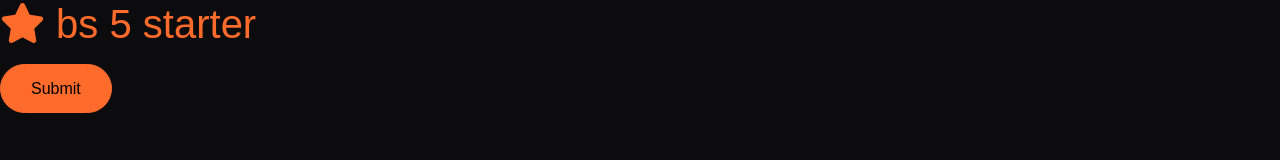
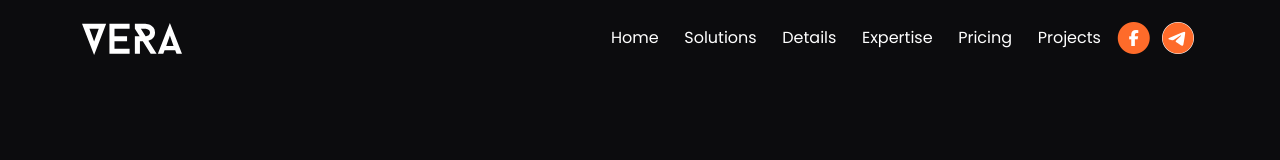
Before and after one commit to FilonenkoDima/Vera-Software-Solutions, a website: page index.html in a window 1280 px wide. Drawn offline with nearby package versions, Linux system fonts and the light colour scheme; files that its build step writes are made by us from their sources.

Commit message:
added navbar

```diff
--- a/index.html
+++ b/index.html
@@ -4,19 +4,78 @@
     <meta charset="UTF-8" />
     <meta http-equiv="X-UA-Compatible" content="IE=edge" />
     <meta name="viewport" content="width=device-width, initial-scale=1.0" />
+    <link rel="preconnect" href="https://fonts.googleapis.com" />
+    <link rel="preconnect" href="https://fonts.gstatic.com" crossorigin />
+    <link
+      href="https://fonts.googleapis.com/css2?family=Poppins:wght@300;400;600;700&display=swap"
+      rel="stylesheet"
+    />
+
     <link rel="stylesheet" href="css/fontawesome.css" />
     <link rel="stylesheet" href="css/bootstrap.css" />
     <link rel="stylesheet" href="css/styles.css" />
-    <title>starter</title>
+    <link rel="icon" href="images/favicon.png" />
+    <title>Welcome To Vera</title>
   </head>
   <body>
-    <h1 class="text-primary">
-      <i class="fa fa-star"></i>
-      bs 5 starter
-    </h1>
-    <button class="btn btn-primary">Submit</button>
+    <!-- Navbar -->
+    <nav class="navbar navbar-expand-lg sticky-top navbar-dark">
+      <div class="container">
+        <a class="navbar-brand" href="#">
+          <img src="images/logo.svg" alt="" width="100" />
+        </a>
+        <button
+          class="navbar-toggler"
+          type="button"
+          data-bs-toggle="collapse"
+          data-bs-target="#navbarNavDropdown"
+          aria-controls="navbarNavDropdown"
+          aria-expanded="false"
+          aria-label="Toggle navigation"
+        >
+          <span class="navbar-toggler-icon"></span>
+        </button>
+        <div class="collapse navbar-collapse" id="navbarNavDropdown">
+          <ul class="navbar-nav ms-auto">
+            <li class="nav-item">
+              <a class="nav-link" aria-current="page" href="#">Home</a>
+            </li>
+            <li class="nav-item">
+              <a class="nav-link" href="#solutions">Solutions</a>
+            </li>
+            <li class="nav-item">
+              <a class="nav-link" href="#details">Details</a>
+            </li>
+            <li class="nav-item">
+              <a class="nav-link" href="#expertise">Expertise</a>
+            </li>
+            <li class="nav-item">
+              <a class="nav-link" href="#pricing">Pricing</a>
+            </li>
+            <li class="nav-item">
+              <a class="nav-link" href="#projects">Projects</a>
+            </li>
+          </ul>
+          <span class="nav-item">
+            <span class="fa-stack">
+              <a href="https://t.me/filonenkod" target="_blank">
+                <i class="fas fa-circle fa-stack-2x"></i>
+                <i class="fab fa-facebook-f fa-stack-1x text-white"></i>
+              </a>
+            </span>
+            <span class="fa-stack">
+              <a href="https://t.me/filonenkod" target="_blank">
+                <i class="fas fa-circle fa-stack-2x text-white"></i>
+                <i class="fab fa-telegram fa-stack-2x text-primary"></i>
+              </a>
+            </span>
+          </span>
+        </div>
+      </div>
+    </nav>
 
     <script src="/js/script.js"></script>
+    <script src="js/replaceme.min.js"></script>
     <script src="/node_modules/bootstrap/dist/js/bootstrap.bundle.min.js"></script>
   </body>
 </html>
```
